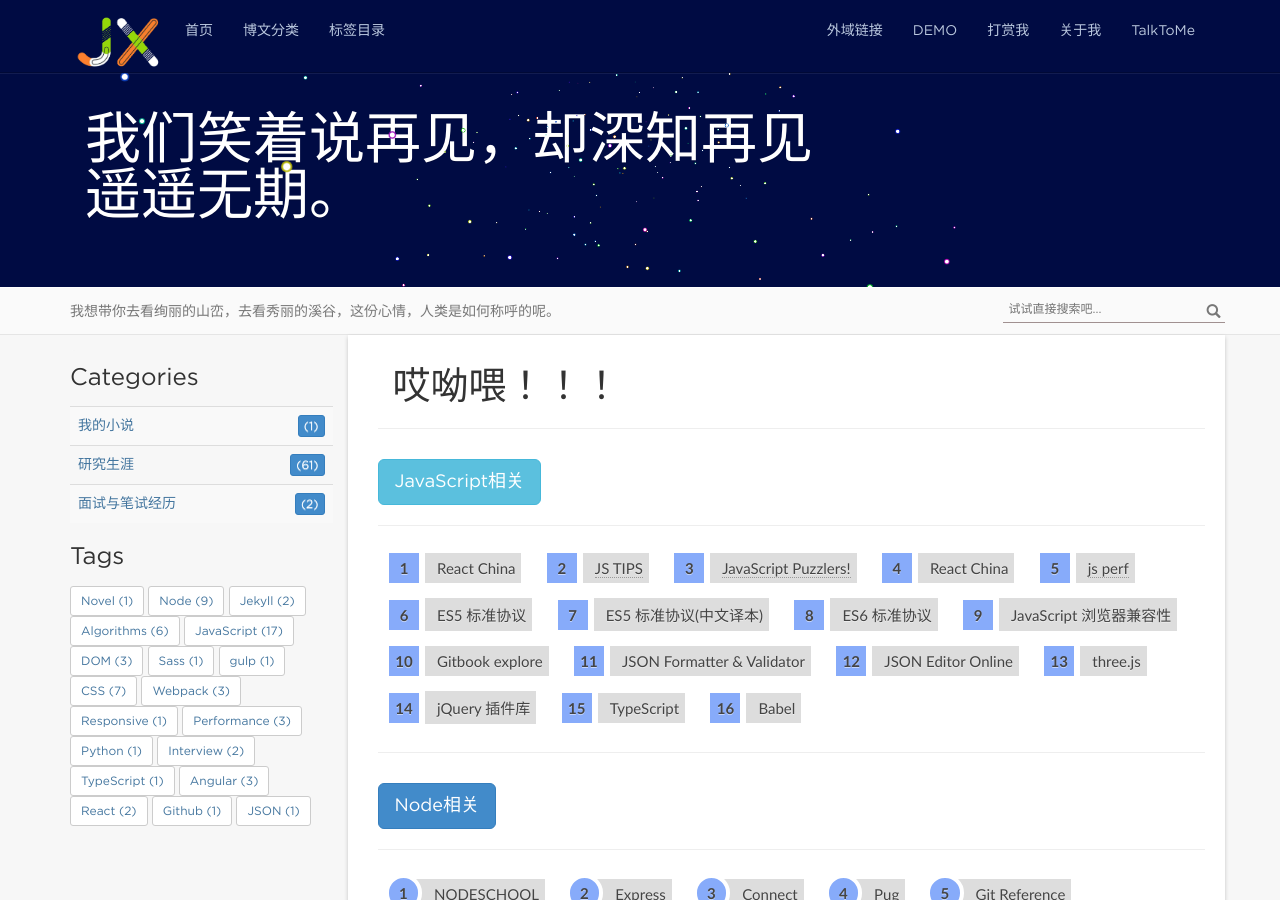
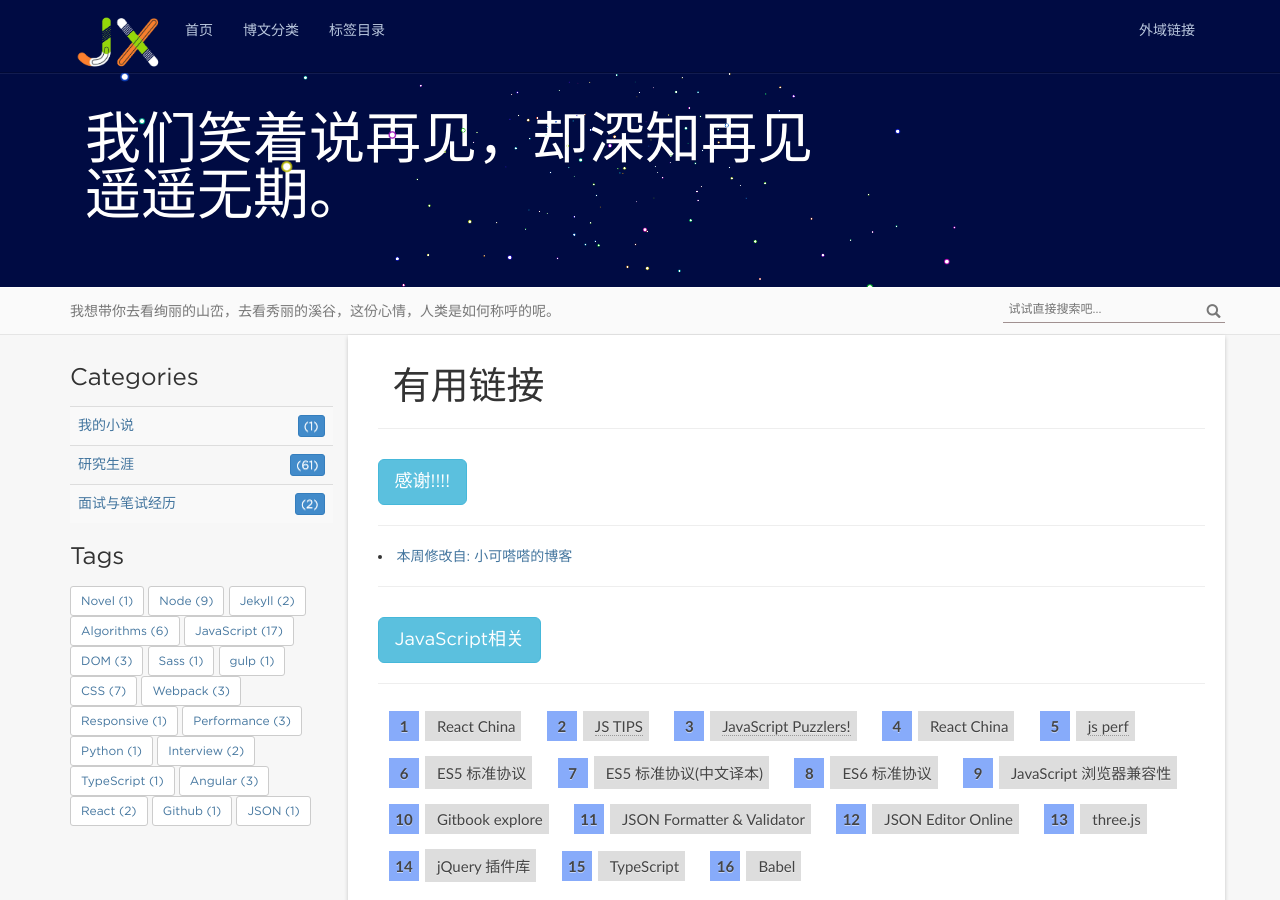
Before and after one commit to jiaxin96/jiaxin96.github.io, a Jekyll site: the page built from reference.md, in a window 1280 px wide and 900 px high. Built offline with Jekyll 4.4.1, drawn with Linux system fonts in a browser that asks for light colours; nearby versions of some CDN libraries; comment, search, counter and statistics services are not loaded.

Commit message:
去掉多余功能

```diff
--- a/_config.yml
+++ b/_config.yml
@@ -1,7 +1,7 @@
 # Site settings
 name: JX的博客
 email: 572673807@qq.com
-author: M/J
+author: JX
 url: http://jiaxin.online
 resume_site: https://jiaxin96.github.io/me/
 github: https://github.com/jiaxin96/
@@ -24,4 +24,4 @@ FB:
   comments :
     provider : disqus
     disqus :
-        short_name : xiaokedada
+        short_name : renjx
--- a/_includes/header.html
+++ b/_includes/header.html
@@ -25,10 +25,10 @@
       </ul>
       <ul class="nav navbar-nav navbar-right">
         <li><a rel="nofollow" href="{{ '/reference' | prepend: site.baseurl }}">外域链接</a></li>
-        <li><a href="{{ '/effects' | prepend: site.baseurl }}">DEMO</a></li>
-        <li><a href="{{ '/donate' | prepend: site.baseurl }}">打赏我</a></li>
-        <li><a rel="nofollow" href="{{ '/me' | prepend: site.baseurl }}">关于我</a></li>
-        <li><a rel="nofollow" href="{{ '/talktome' | prepend: site.baseurl }}">TalkToMe</a></li>
+        <!-- <li><a href="{{ '/effects' | prepend: site.baseurl }}">DEMO</a></li> -->
+        <!-- <li><a href="{{ '/donate' | prepend: site.baseurl }}">打赏我</a></li> -->
+        <!-- <li><a rel="nofollow" href="{{ '/me' | prepend: site.baseurl }}">关于我</a></li>  -->
+        <!-- <li><a rel="nofollow" href="{{ '/talktome' | prepend: site.baseurl }}">TalkToMe</a></li> -->
 
         <!--
         <li><a rel="nofollow" target="_blank" href="{{site.resume_site}}">关于我</a></li>
--- a/reference.md
+++ b/reference.md
@@ -1,6 +1,6 @@
 ---
 layout: copy
-title: 哎呦喂！！！
+title: 有用链接
 date: 2017-04-01 13:15:15 +0800
 permalink: /reference/
 ---
@@ -8,6 +8,8 @@ permalink: /reference/
 <style>
 abbr {text-decoration: none;}
 </style>
+<hr><h4 class="btn btn-info btn-lg">感谢!!!!</h4><hr>
+<li><a href="http://xiaokedada.com/" target="_blank">本周修改自: 小可嗒嗒的博客</a></li>
 <hr><h4 class="btn btn-info btn-lg">JavaScript相关</h4><hr>
 <ol class="rectangle-list">
 <li><a href="http://react-china.org/" target="_blank">React China</a></li>
```
Also changed, not shown: donate/index.md (+2 -2 lines).
